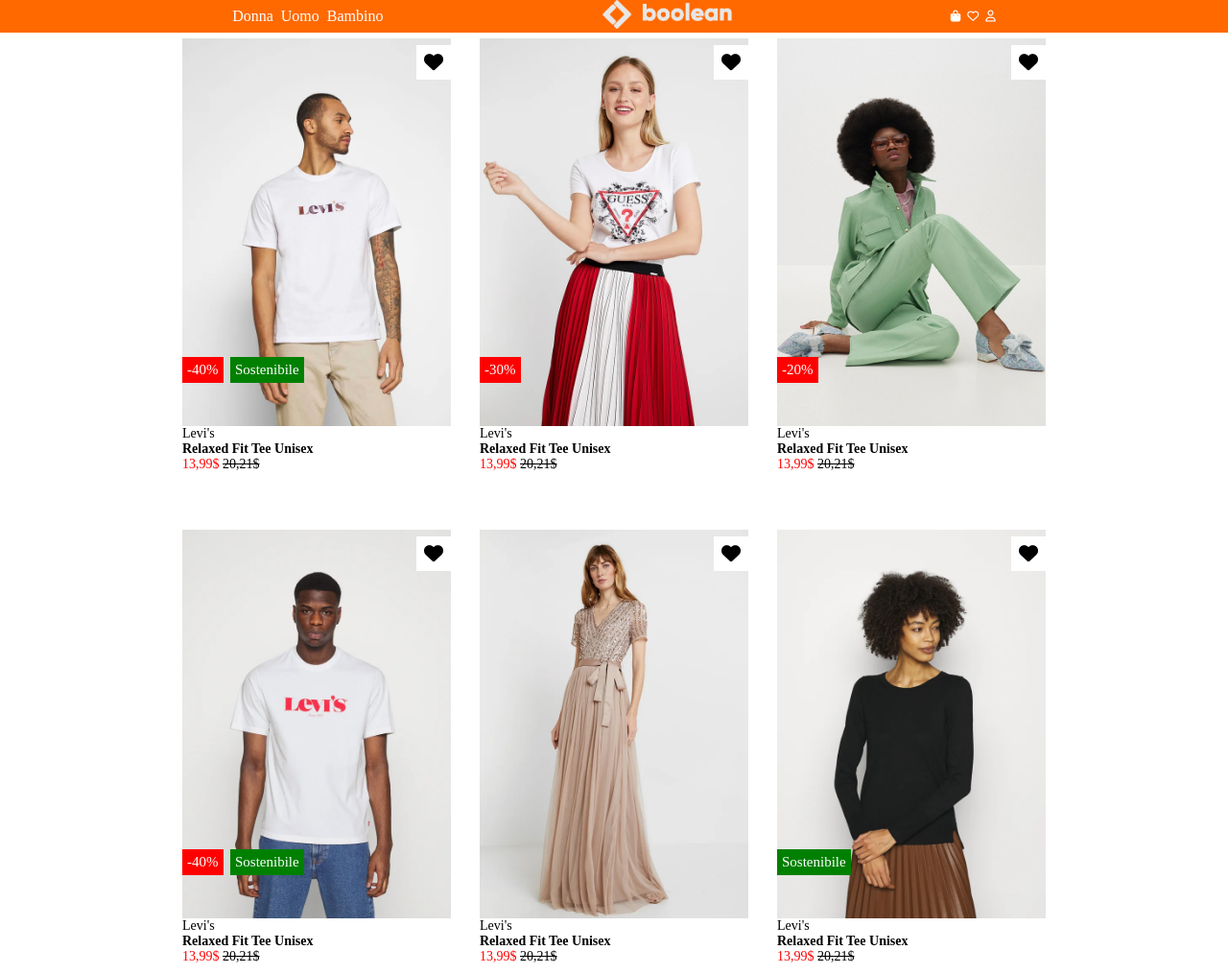
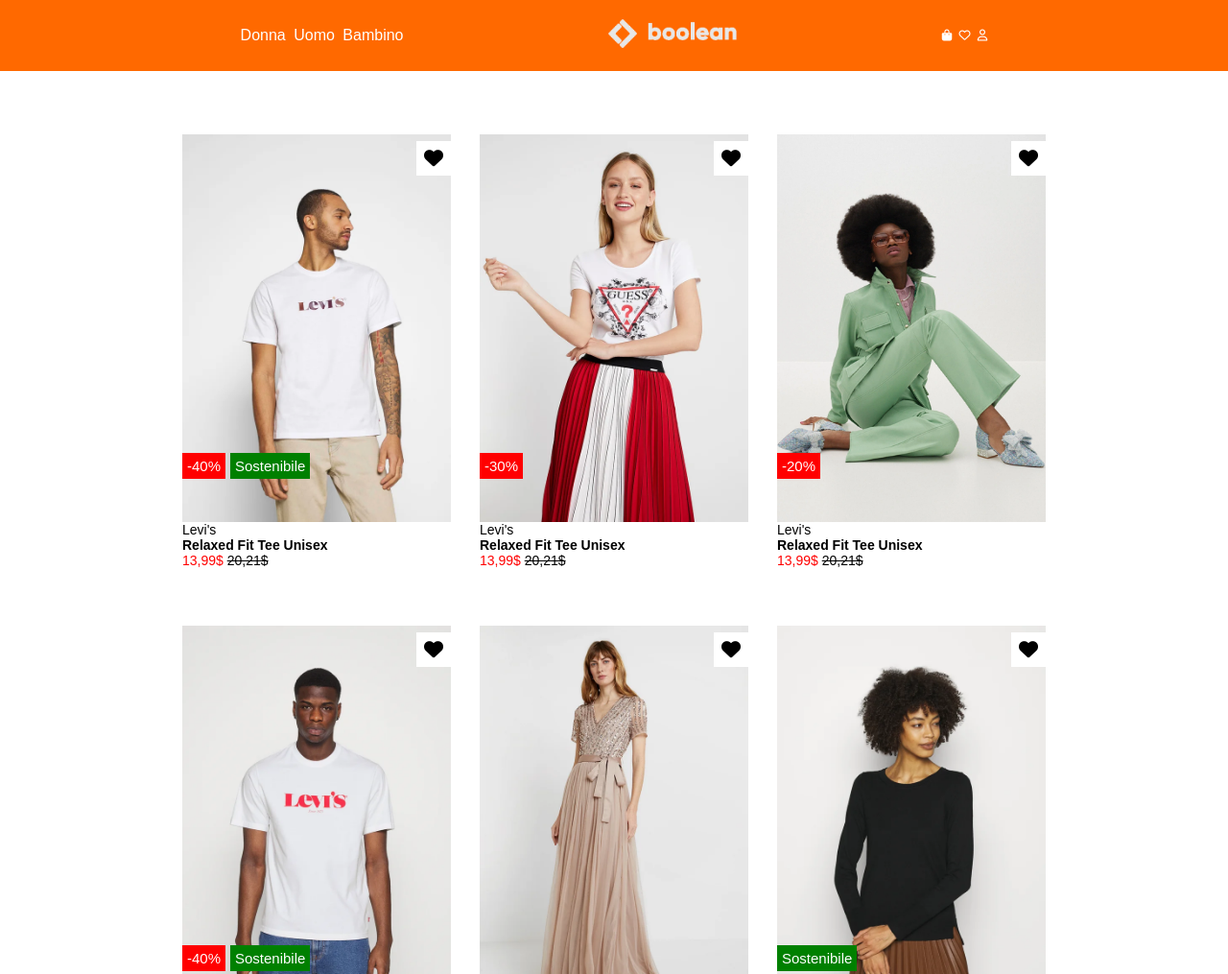
Before and after one commit to lorenzotroiano/html-css-boolando, a plain HTML site: page index.html in a window 1280 px wide. Shown: the top 1015 px of the page at 96% size. Drawn offline with Linux system fonts and the light colour scheme.

Commit message:
conclusione esercizio con position e hover

```diff
--- a/css/style.css
+++ b/css/style.css
@@ -4,15 +4,21 @@
     box-sizing: border-box;
 }
 
+body {
+    font-family: Arial, Helvetica, sans-serif;
+}
 
 /* stile intestazione */
 header {
     width: 100%;
     background-color: #ff6900;
     color: white;
+    padding: 20px;
 
     position: fixed;
     z-index: 1;
+    top: 0;
+    left: 0;
 
 }
 
@@ -45,6 +51,10 @@
 
 
 /* stile contenuto */
+main {
+    margin-top: 100px;
+    margin-bottom: 35px;
+}
 
 .flex-descrizione {
     width: 80%;
@@ -103,6 +113,7 @@
 
 .heart:hover {
     color: red;
+    z-index: 1;
 }
 
 .label {
@@ -240,3 +251,15 @@
     background-color: #1a1a1a;
     width: 100%;
 }
+
+
+
+
+.genere:hover, .fa-bag-shopping:hover, .fa-user:hover {
+    color: purple;
+}
+
+.genere:hover{
+    text-decoration: underline;
+
+}
```
